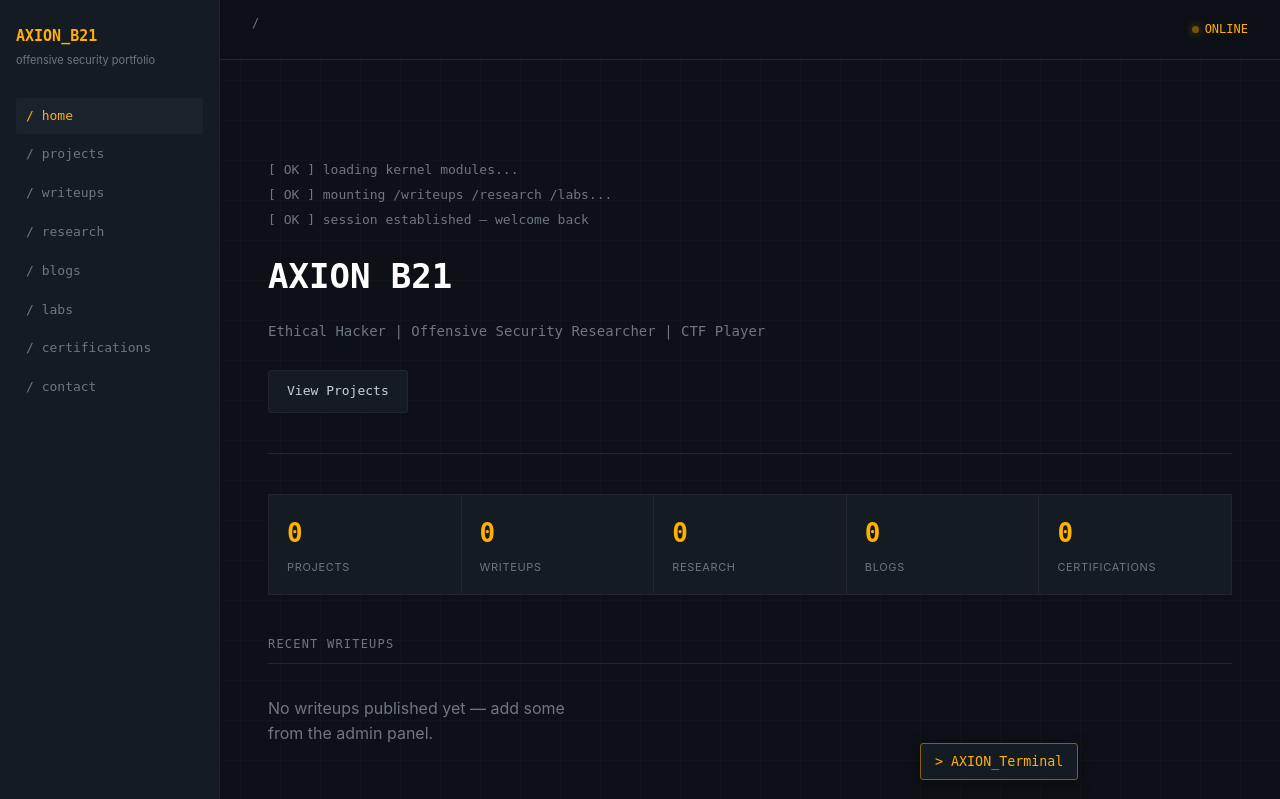
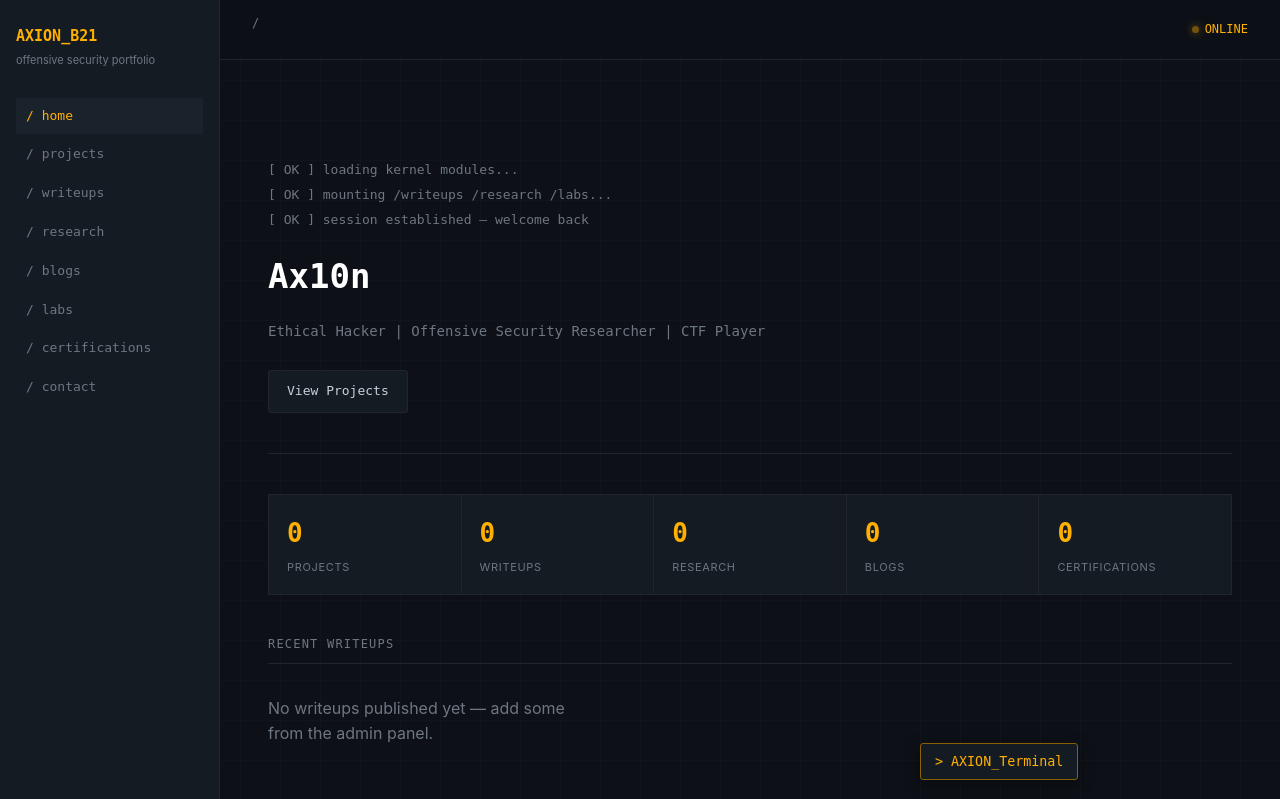
Before and after one commit to axionb21/axion-portfolio, a Flask app: page / in a window 1280 px wide. Shown: the top 799 px of the page. Run offline with Flask 3, Linux system fonts and the light colour scheme.

Commit message:
Update index.html

```diff
--- a/templates/index.html
+++ b/templates/index.html
@@ -6,8 +6,8 @@
   <div class="boot-line">[ OK ] loading kernel modules...</div>
   <div class="boot-line">[ OK ] mounting /writeups /research /labs...</div>
   <div class="boot-line">[ OK ] session established — welcome back</div>
-  <h1>AXION B21</h1>
-  <div class="tagline">{{ settings.tagline if settings else "Ethical Hacker | Offensive Security Researcher | CTF Player" }}</div>
+  <h1>Ax10n</h1>
+  <div class="tagline">{{ settings.tagline if settings else "Appsec| offsec | CTF Player" }}</div>
   <div class="btn-row">
     {% if settings and settings.resume_url %}
       <a class="btn btn-primary" href="{{ settings.resume_url }}" target="_blank">Download Resume</a>
```
